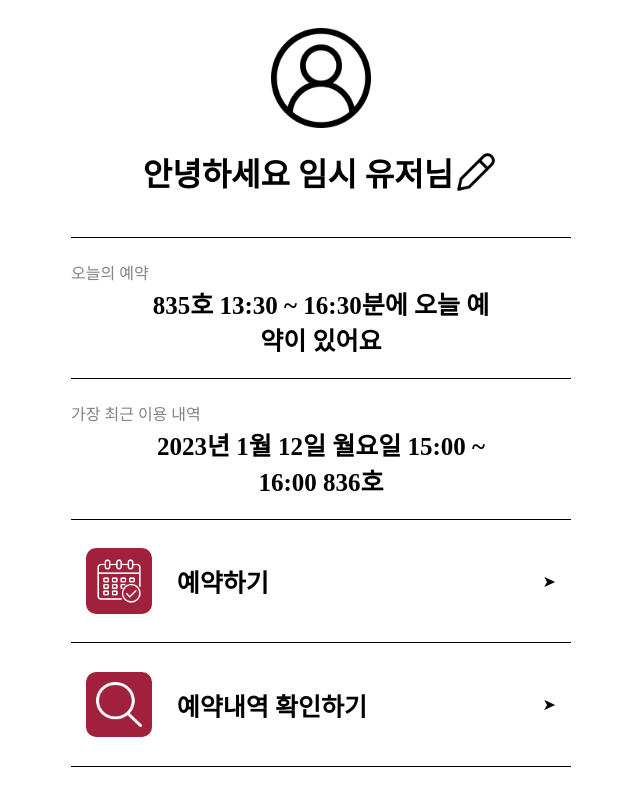
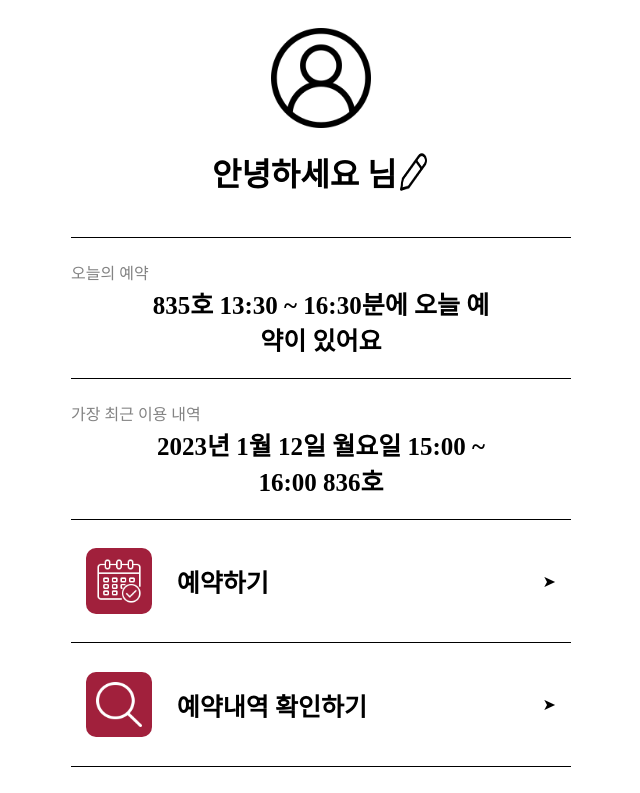
Before and after one commit to SejongCanDoIt/meeting-room-reservation, a React (Create React App) app in the folder front/: page /myPage in a window 1280 px wide. Shown: the top 793 px of the page, without its empty margins (319-959 px from the left). Built offline with nearby package versions, Linux system fonts and the light colour scheme; no server answers.

Commit message:
Feat: 마이페이지 유저 이름 보이게 구현

```diff
--- a/front/src/components/pages/LoginPage.jsx
+++ b/front/src/components/pages/LoginPage.jsx
@@ -80,7 +80,7 @@ export default function LoginPage() {
         axios
         .post("/auth/login", {...loginInfo})
         .then((res) => {
-            navigate('/myPage')
+            navigate(`/myPage?id=${login.id}`)
         })
         .catch((err) => {
             alert("아이디 또는 비밀번호를 확인해주세요");
--- a/front/src/components/pages/MyPage.jsx
+++ b/front/src/components/pages/MyPage.jsx
@@ -10,9 +10,10 @@ import styled from "styled-components";
 import { useEffect } from "react";
 import axios from "axios";
 import { useNavigate } from "react-router";
+import { useSearchParams } from "react-router-dom";
 
 export default function MyPage() {
-    const userId = "임시 유저";
+    const [serchParams, setSearchParams] = useSearchParams();
     const navigate = useNavigate();
 
     // login이 되어있는지 확인해서 로그인이 되어 있으면 /myPage로 라우팅.
@@ -32,7 +33,7 @@ export default function MyPage() {
         <MainPageContainer>
             <ProfileDiv>
                 <UserIcon src={user} alt="" />
-                <Dhdsh>안녕하세요 {userId}님 <EditIcon src={edit} alt="" /></Dhdsh>
+                <Dhdsh>안녕하세요 {serchParams.get('id')}님 <EditIcon src={edit} alt="" /></Dhdsh>
             </ProfileDiv>
             <MenuContainer>
                 <ReservationInfo subTitle={"오늘의 예약"} info={"835호 13:30 ~ 16:30분에 오늘 예약이 있어요"}/>
```
